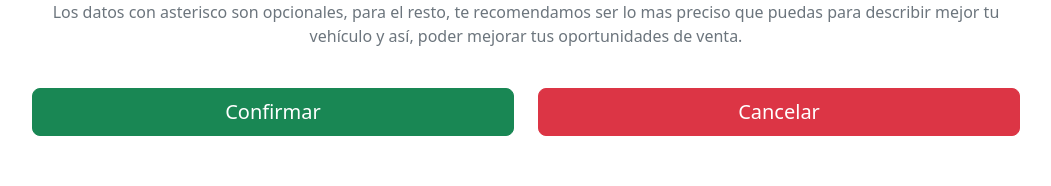
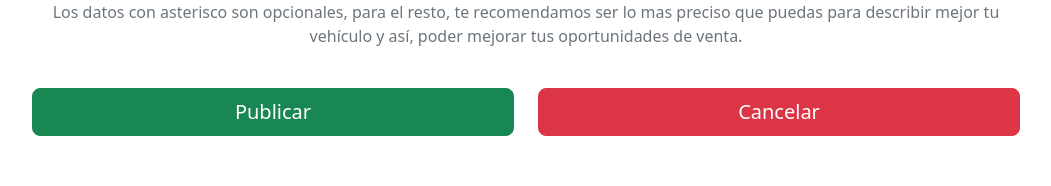
Before and after one commit to hernanmf/Car-Shop, a React (Create React App) app in the folder client/: page / in a window 1280 px wide. Shown: the part 1555-1741 px from the top of the page, without its empty margins (114-1165 px from the left). Built offline with nearby package versions, Linux system fonts and the light colour scheme.

Commit message:
nuevo auto

```diff
--- a/client/src/pages/nuevoAuto.jsx
+++ b/client/src/pages/nuevoAuto.jsx
@@ -113,7 +113,7 @@ const NuevoAuto = () => {
           <br />
           <Row>
             <Col>
-              <Button variant="success" type="submit" size="lg" className="button" id='btnConfirmar' >Confirmar</Button>
+              <Button variant="success" type="submit" size="lg" className="button" id='btnConfirmar'>Publicar</Button>
             </Col>
             <Col>
               <Button variant="danger" type="submit" size="lg" className="button" id='btnCancelar'>Cancelar</Button>
```
